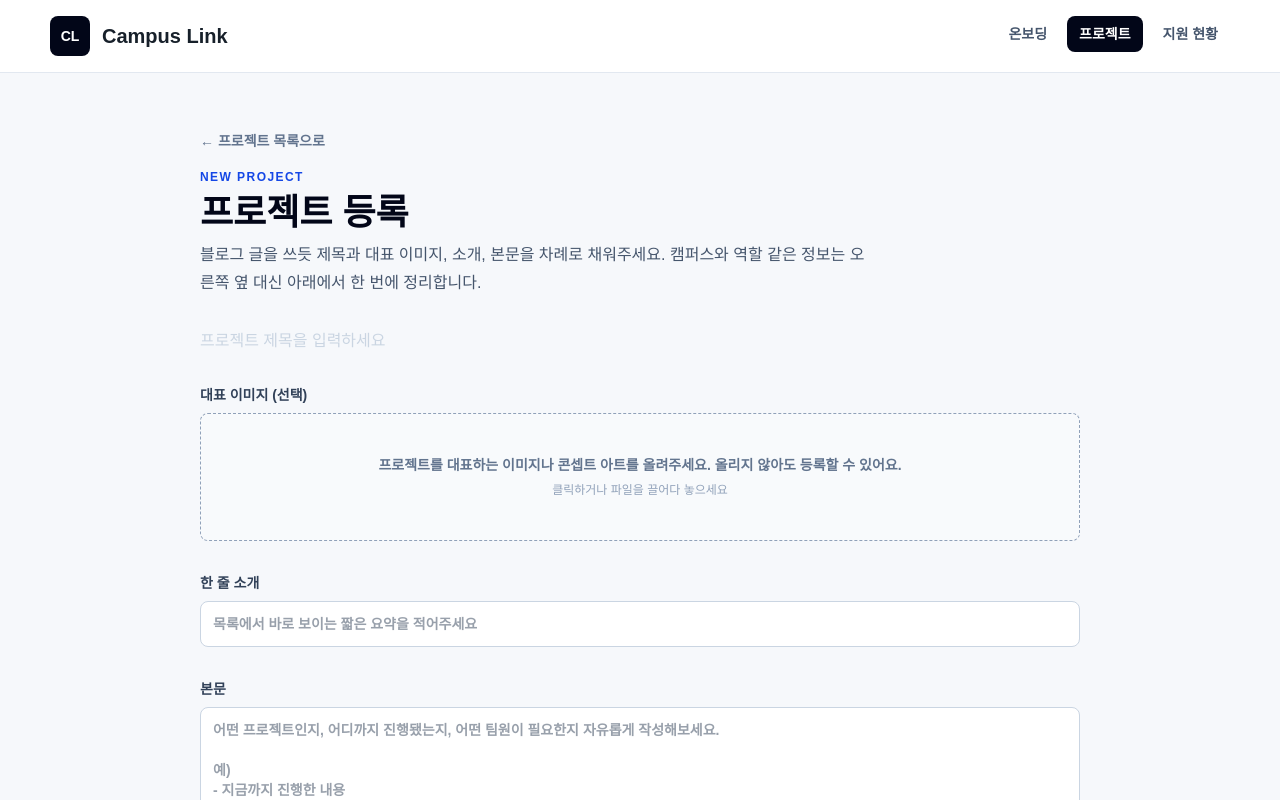
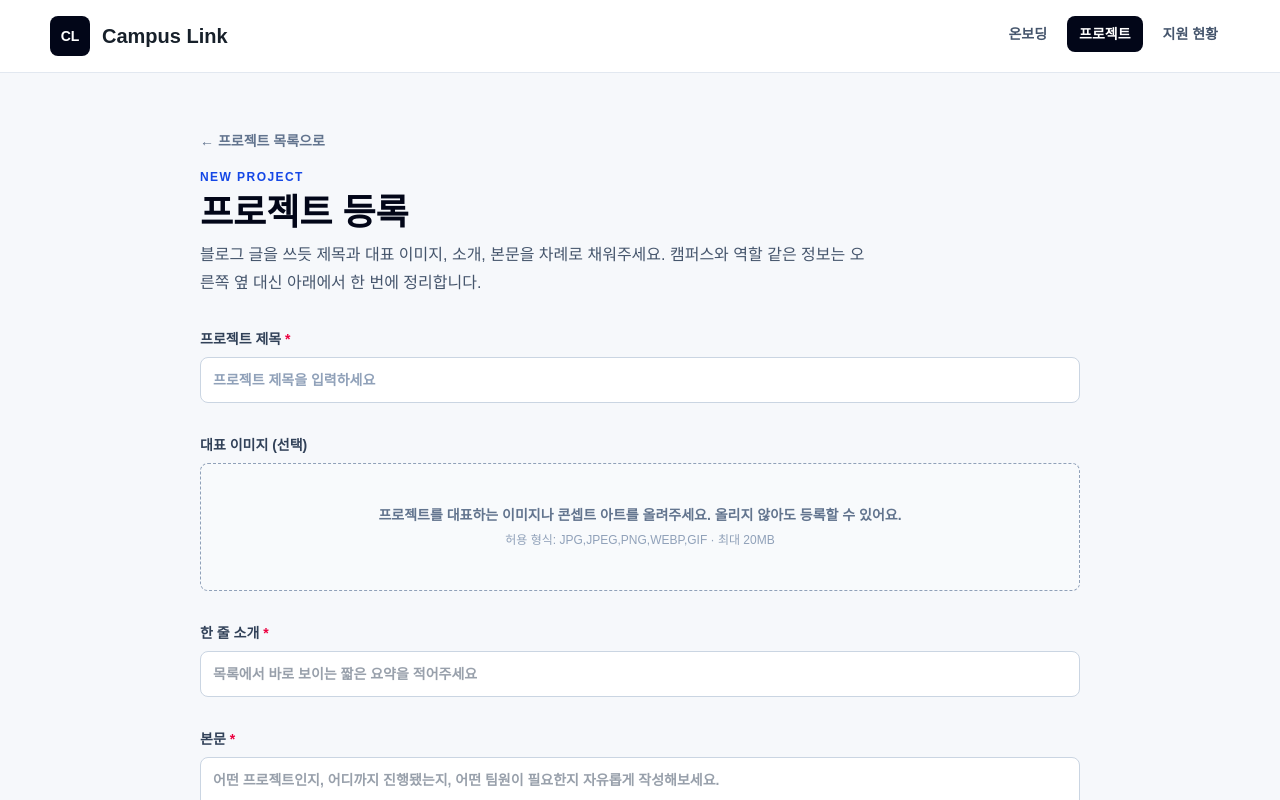
Before and after one commit to mokotan1/campus-link, a Next.js app in the folder frontend/: page /projects/new in a window 1280 px wide. Shown: the top 800 px of the page. Built offline with nearby package versions, Linux system fonts and the light colour scheme.

Commit message:
fix: clarify form fields and validate uploads

```diff
--- a/frontend/src/app/projects/new/page.tsx
+++ b/frontend/src/app/projects/new/page.tsx
@@ -3,7 +3,7 @@
 import { useState, type FormEvent } from "react";
 import { useRouter } from "next/navigation";
 import Link from "next/link";
-import { FileDropField } from "@/shared/components/file-drop-field";
+import { FileDropField, IMAGE_FILE_ACCEPT } from "@/shared/components/file-drop-field";
 import { useProjectMutations } from "@/features/projects/hooks/use-project-mutations";
 import { roles as roleOptions } from "@/shared/constants";
 import type { Campus, Project } from "@/shared/types";
@@ -69,22 +69,29 @@ export default function NewProjectPage() {
         </p>
 
         <form className="mt-8 grid gap-8" onSubmit={handleSubmit}>
-          <input
-            className="w-full border-none bg-transparent text-3xl font-black tracking-[0] text-slate-950 outline-none placeholder:text-slate-300 sm:text-4xl"
-            placeholder="프로젝트 제목을 입력하세요"
-            value={title}
-            onChange={(event) => setTitle(event.target.value)}
-          />
+          <label className="grid gap-2 text-sm font-extrabold text-slate-700">
+            <span>
+              프로젝트 제목 <span className="text-rose-600">*</span>
+            </span>
+            <input
+              className="w-full rounded-lg border border-slate-300 bg-white px-3 py-3 text-2xl font-black tracking-[0] text-slate-950 outline-none placeholder:text-slate-400 focus:border-teal-700 focus:ring-4 focus:ring-teal-100 sm:text-3xl"
+              placeholder="프로젝트 제목을 입력하세요"
+              value={title}
+              onChange={(event) => setTitle(event.target.value)}
+            />
+          </label>
 
           <FileDropField
             label="대표 이미지 (선택)"
             helperText="프로젝트를 대표하는 이미지나 콘셉트 아트를 올려주세요. 올리지 않아도 등록할 수 있어요."
-            accept="image/*"
+            accept={IMAGE_FILE_ACCEPT}
             onFileSelect={(file) => setCoverFileName(file?.name)}
           />
 
           <label className="grid gap-2 text-sm font-extrabold text-slate-700">
-            한 줄 소개
+            <span>
+              한 줄 소개 <span className="text-rose-600">*</span>
+            </span>
             <input
               className="rounded-lg border border-slate-300 bg-white px-3 py-3 font-medium outline-none focus:border-teal-700 focus:ring-4 focus:ring-teal-100"
               placeholder="목록에서 바로 보이는 짧은 요약을 적어주세요"
@@ -94,7 +101,9 @@ export default function NewProjectPage() {
           </label>
 
           <label className="grid gap-2 text-sm font-extrabold text-slate-700">
-            본문
+            <span>
+              본문 <span className="text-rose-600">*</span>
+            </span>
             <textarea
               className="min-h-64 rounded-lg border border-slate-300 bg-white px-3 py-3 font-medium leading-7 outline-none focus:border-teal-700 focus:ring-4 focus:ring-teal-100"
               placeholder={"어떤 프로젝트인지, 어디까지 진행됐는지, 어떤 팀원이 필요한지 자유롭게 작성해보세요.\n\n예)\n- 지금까지 진행한 내용\n- 함께할 팀원에게 기대하는 점\n- 협업 방식과 일정"}
--- a/frontend/src/app/projects/portfolio/new/page.tsx
+++ b/frontend/src/app/projects/portfolio/new/page.tsx
@@ -3,7 +3,7 @@
 import { useState, type FormEvent } from "react";
 import { useRouter } from "next/navigation";
 import Link from "next/link";
-import { FileDropField } from "@/shared/components/file-drop-field";
+import { FileDropField, IMAGE_AND_VIDEO_FILE_ACCEPT } from "@/shared/components/file-drop-field";
 import { usePortfolioMutations } from "@/features/portfolios/hooks/use-portfolio-mutations";
 import { roles as roleOptions } from "@/shared/constants";
 
@@ -59,22 +59,29 @@ export default function NewPortfolioPage() {
         </p>
 
         <form className="mt-8 grid gap-8" onSubmit={handleSubmit}>
-          <input
-            className="w-full border-none bg-transparent text-3xl font-black tracking-[0] text-slate-950 outline-none placeholder:text-slate-300 sm:text-4xl"
-            placeholder="작업물 제목을 입력하세요"
-            value={title}
-            onChange={(event) => setTitle(event.target.value)}
-          />
+          <label className="grid gap-2 text-sm font-extrabold text-slate-700">
+            <span>
+              작업물 제목 <span className="text-rose-600">*</span>
+            </span>
+            <input
+              className="w-full rounded-lg border border-slate-300 bg-white px-3 py-3 text-2xl font-black tracking-[0] text-slate-950 outline-none placeholder:text-slate-400 focus:border-teal-700 focus:ring-4 focus:ring-teal-100 sm:text-3xl"
+              placeholder="작업물 제목을 입력하세요"
+              value={title}
+              onChange={(event) => setTitle(event.target.value)}
+            />
+          </label>
 
           <FileDropField
             label="대표 이미지 (선택)"
             helperText="완성 컷, 스크린샷, 시연 GIF 등 대표 이미지를 올려주세요. 파일이 없어도 외부 링크만으로 등록할 수 있어요."
-            accept="image/*,video/*"
+            accept={IMAGE_AND_VIDEO_FILE_ACCEPT}
             onFileSelect={(file) => setCoverFileName(file?.name)}
           />
 
           <label className="grid gap-2 text-sm font-extrabold text-slate-700">
-            한 줄 소개
+            <span>
+              한 줄 소개 <span className="text-rose-600">*</span>
+            </span>
             <input
               className="rounded-lg border border-slate-300 bg-white px-3 py-3 font-medium outline-none focus:border-teal-700 focus:ring-4 focus:ring-teal-100"
               placeholder="목록에서 바로 보이는 짧은 요약을 적어주세요"
@@ -84,7 +91,9 @@ export default function NewPortfolioPage() {
           </label>
 
           <label className="grid gap-2 text-sm font-extrabold text-slate-700">
-            본문
+            <span>
+              본문 <span className="text-rose-600">*</span>
+            </span>
             <textarea
               className="min-h-64 rounded-lg border border-slate-300 bg-white px-3 py-3 font-medium leading-7 outline-none focus:border-teal-700 focus:ring-4 focus:ring-teal-100"
               placeholder={"작업 배경, 맡은 역할, 어려웠던 점과 해결 과정을 자유롭게 작성해보세요."}
--- a/frontend/src/shared/components/file-drop-field.tsx
+++ b/frontend/src/shared/components/file-drop-field.tsx
@@ -1,6 +1,21 @@
 "use client";
 
 import { useId, useRef, useState, type DragEvent } from "react";
+
+export const IMAGE_FILE_ACCEPT = ".jpg,.jpeg,.png,.webp,.gif";
+export const IMAGE_AND_VIDEO_FILE_ACCEPT = `${IMAGE_FILE_ACCEPT},.mp4,.webm`;
+
+const MAX_FILE_SIZE_BYTES = 20 * 1024 * 1024;
+
+const mimeTypeByExtension: Record<string, string> = {
+  ".jpg": "image/jpeg",
+  ".jpeg": "image/jpeg",
+  ".png": "image/png",
+  ".webp": "image/webp",
+  ".gif": "image/gif",
+  ".mp4": "video/mp4",
+  ".webm": "video/webm",
+};
 
 type FileDropFieldProps = {
   label: string;
@@ -15,14 +30,53 @@ function formatFileSize(bytes: number) {
   return `${(bytes / (1024 * 1024)).toFixed(1)}MB`;
 }
 
-export function FileDropField({ label, helperText, accept = "image/*,video/*", onFileSelect }: FileDropFieldProps) {
+function getFileExtension(fileName: string) {
+  const lastDotIndex = fileName.lastIndexOf(".");
+  return lastDotIndex >= 0 ? fileName.slice(lastDotIndex).toLowerCase() : "";
+}
+
+function validateFile(file: File, accept: string) {
+  const allowedExtensions = accept
+    .split(",")
+    .map((value) => value.trim().toLowerCase())
+    .filter((value) => value.startsWith("."));
+  const extension = getFileExtension(file.name);
+  const expectedMimeType = mimeTypeByExtension[extension];
+
+  if (!expectedMimeType || !allowedExtensions.includes(extension)) {
+    return `${allowedExtensions.map((value) => value.slice(1).toUpperCase()).join(", ")} 형식의 파일만 선택할 수 있습니다.`;
+  }
+
+  if (file.type !== expectedMimeType) {
+    return "파일 확장자와 파일 형식이 일치하지 않습니다.";
+  }
+
+  if (file.size > MAX_FILE_SIZE_BYTES) {
+    return "파일 크기는 20MB 이하여야 합니다.";
+  }
+
+  return null;
+}
+
+export function FileDropField({ label, helperText, accept = IMAGE_AND_VIDEO_FILE_ACCEPT, onFileSelect }: FileDropFieldProps) {
   const inputId = useId();
   const inputRef = useRef<HTMLInputElement>(null);
   const [file, setFile] = useState<File | null>(null);
   const [previewUrl, setPreviewUrl] = useState<string | null>(null);
   const [isDragging, setIsDragging] = useState(false);
+  const [fileError, setFileError] = useState<string | null>(null);
 
   function applyFile(nextFile: File | null) {
+    if (nextFile) {
+      const validationError = validateFile(nextFile, accept);
+
+      if (validationError) {
+        setFileError(validationError);
+        return false;
+      }
+    }
+
+    setFileError(null);
     setFile(nextFile);
     onFileSelect?.(nextFile);
 
@@ -30,6 +84,8 @@ export function FileDropField({ label, helperText, accept = "image/*,video/*", o
       if (current) URL.revokeObjectURL(current);
       return nextFile && nextFile.type.startsWith("image/") ? URL.createObjectURL(nextFile) : null;
     });
+
+    return true;
   }
 
   function handleDrop(event: DragEvent<HTMLDivElement>) {
@@ -49,9 +105,14 @@ export function FileDropField({ label, helperText, accept = "image/*,video/*", o
       <label htmlFor={inputId}>{label}</label>
 
       {!file ? (
+        <>
           <div
             className={`grid min-h-32 cursor-pointer place-items-center rounded-lg border border-dashed p-5 text-center text-sm font-bold leading-6 transition ${
-            isDragging ? "border-teal-700 bg-teal-50 text-teal-700" : "border-slate-400 bg-slate-50 text-slate-500 hover:border-teal-700 hover:bg-white"
+              isDragging
+                ? "border-teal-700 bg-teal-50 text-teal-700"
+                : fileError
+                  ? "border-rose-400 bg-rose-50 text-rose-700"
+                  : "border-slate-400 bg-slate-50 text-slate-500 hover:border-teal-700 hover:bg-white"
             }`}
             onDragOver={(event) => {
               event.preventDefault();
@@ -75,14 +136,22 @@ export function FileDropField({ label, helperText, accept = "image/*,video/*", o
               className="sr-only"
               type="file"
               accept={accept}
-            onChange={(event) => applyFile(event.target.files?.[0] ?? null)}
+              onChange={(event) => {
+                if (!applyFile(event.target.files?.[0] ?? null)) {
+                  event.currentTarget.value = "";
+                }
+              }}
             />
             <span>
               {helperText}
               <br />
-            <span className="mt-1 inline-block text-xs font-medium text-slate-400">클릭하거나 파일을 끌어다 놓으세요</span>
+              <span className="mt-1 inline-block text-xs font-medium text-slate-400">
+                허용 형식: {accept.replaceAll(".", "").toUpperCase()} · 최대 20MB
+              </span>
             </span>
           </div>
+          {fileError && <p className="text-sm font-bold text-rose-700" role="alert">{fileError}</p>}
+        </>
       ) : (
         <div className="flex items-center gap-3 rounded-lg border border-slate-300 bg-white p-3">
           {previewUrl ? (
```
Lines whose indentation alone changed are shown as unchanged.
